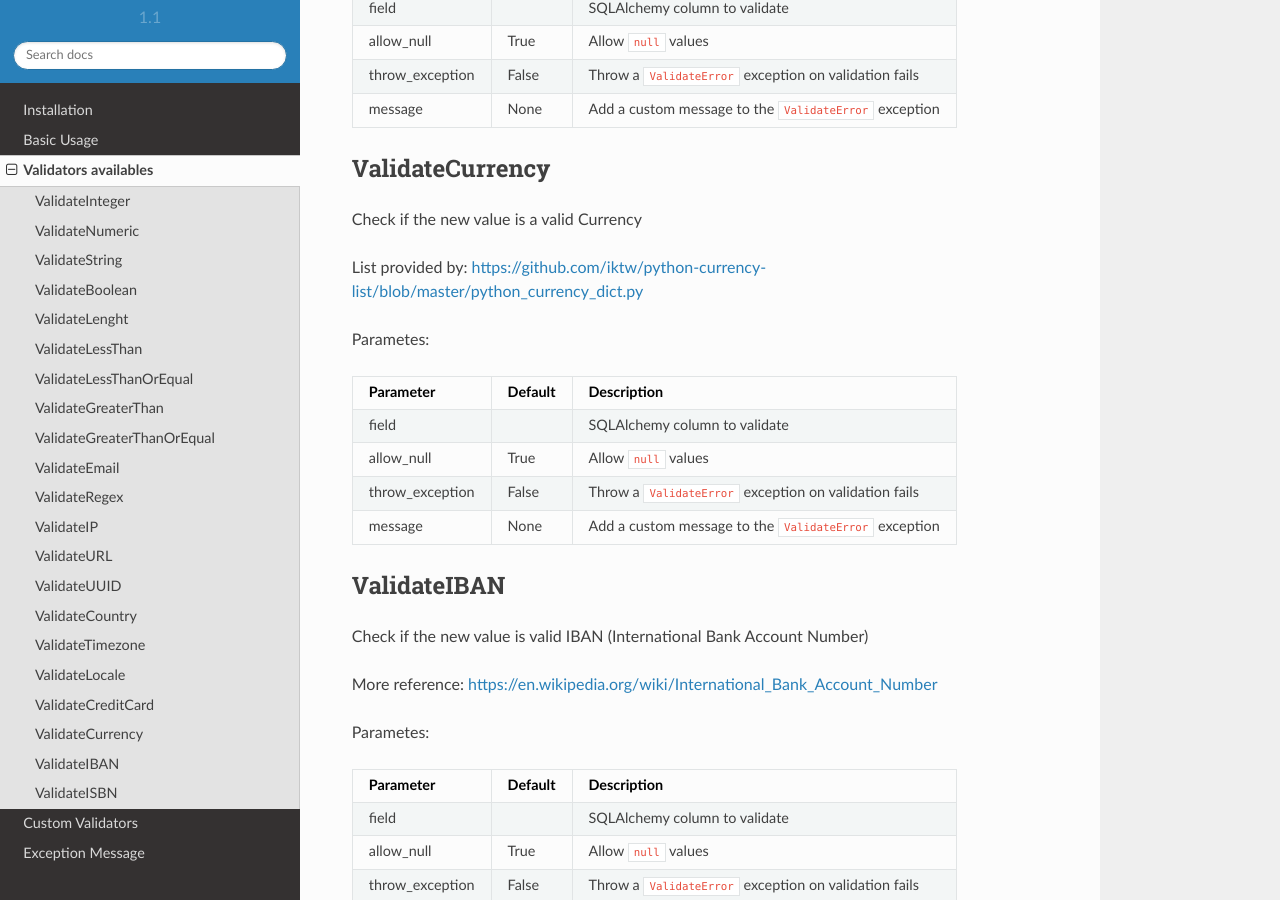
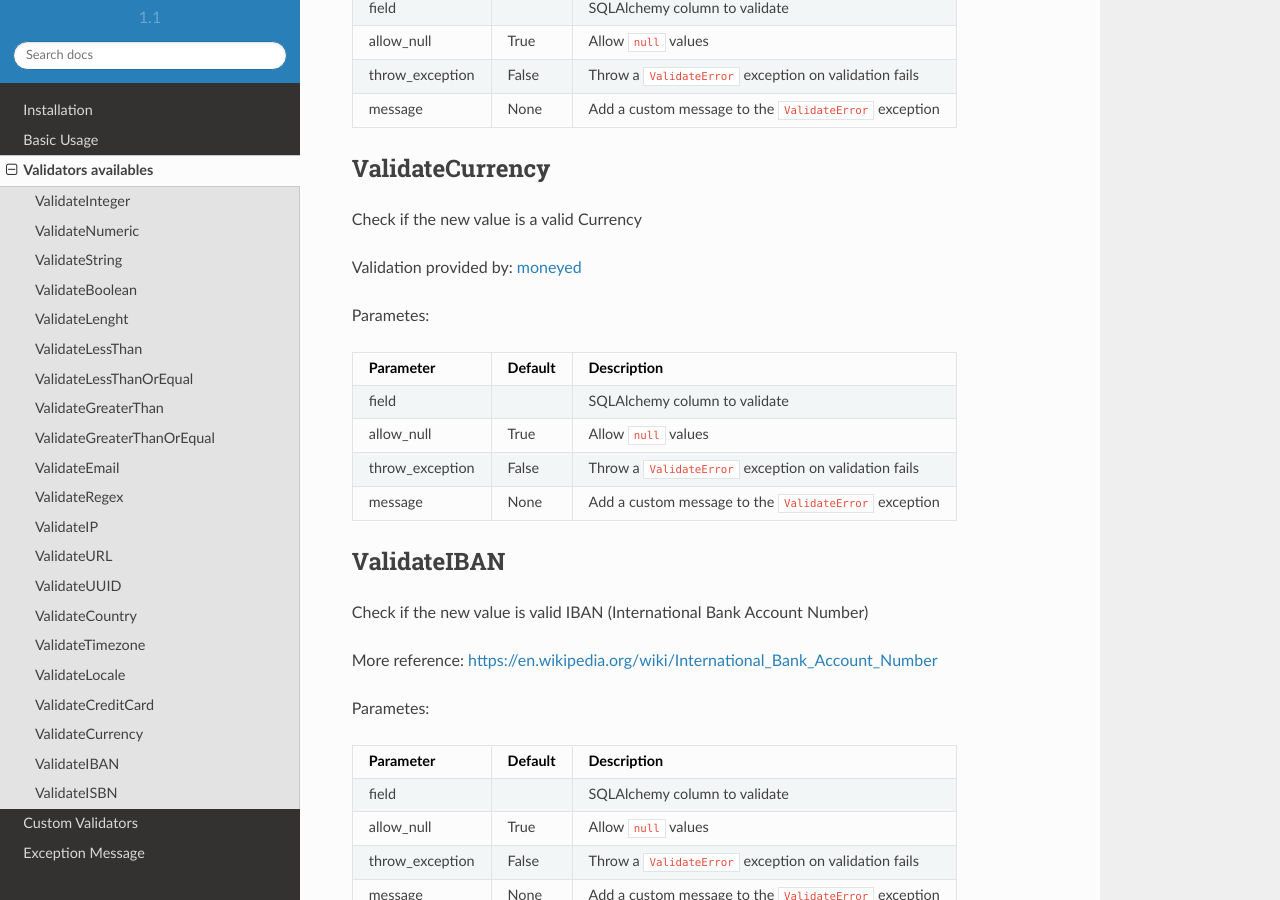
Before and after one commit to xeBuz/Flask-Validator, a Sphinx documentation site: the page built from docs/validators.rst, in a window 1280 px wide and 900 px high, scrolled down 7511 px. Built offline with Sphinx 7.4.7 and the Read the Docs theme 2.0.0, drawn with Linux system fonts in a browser that asks for light colours.

Commit message:
Added Docs

```diff
--- a/docs/conf.py
+++ b/docs/conf.py
@@ -65,7 +65,7 @@ author = u'Jesus Roldan'
 # The short X.Y version.
 version = '1.1'
 # The full version, including alpha/beta/rc tags.
-release = '1.1.2'
+release = '1.1.3'
 
 # The language for content autogenerated by Sphinx. Refer to documentation
 # for a list of supported languages.
--- a/docs/validators.rst
+++ b/docs/validators.rst
@@ -493,7 +493,7 @@ ValidateCurrency
 
 Check if the new value is a valid Currency
 
-List provided by: https://github.com/iktw/python-currency-list/blob/master/python_currency_dict.py
+Validation provided by: moneyed_
 
 
 Parametes:
@@ -572,3 +572,4 @@ Parametes:
 .. _iso3166: https://pypi.python.org/pypi/iso3166
 .. _pytz: http://pytz.sourceforge.net/
 .. _isbnlib: https://pypi.python.org/pypi/isbnlib/3.5.6
+.. _moneyed: https://github.com/limist/py-moneyed/
```
